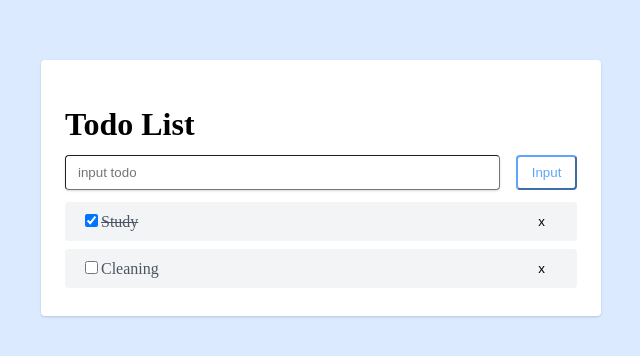
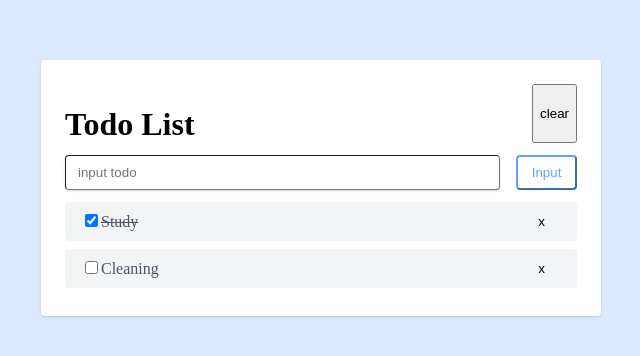
Before and after one commit to mackbex/React, a React (Create React App) app: page / in a window 1280 px wide. Shown: the part 212-568 px from the top of the page, without its empty margins (319-959 px from the left). Built offline with nearby package versions, Linux system fonts and the light colour scheme.

Commit message:
feat: add memo, callback

```diff
--- a/src/App.tsx
+++ b/src/App.tsx
@@ -1,9 +1,7 @@
-import React, {useState} from "react";
+import React, {useCallback, useState} from "react";
 import styled from "styled-components";
-import ListItem from "./components/ListItem";
 import Form from "./components/Form";
-import {DragDropContext, Draggable, Droppable, DropResult} from "react-beautiful-dnd";
-import {StrictModeDroppable} from "./components/StrictModeDroppable";
+import { DropResult} from "react-beautiful-dnd";
 import List from "./components/List";
 
 export interface PropsTodoData {
@@ -13,8 +11,8 @@ export interface PropsTodoData {
 }
 
 export default function App() {
+
     console.log("app")
-
     const [todoList, setTodoList] = useState<PropsTodoData[]>([
         {
             id: 1,
@@ -30,25 +28,12 @@ export default function App() {
 
     const [title, setTitle] = useState("")
 
-    const removeTodo = (id: Number) => {
-        setTodoList(todoList.filter((data) => data.id !== id))
+    const handleTitleChange = (e: React.ChangeEvent<HTMLInputElement>) => {
+        setTitle(e.target.value)
     }
 
-
-    const handleCheck = (id: Number) => {
-        let newTodoData = todoList.map((data) => {
-            if (data.id === id) {
-                data.completed = !data.completed
-            }
-            return data
-        });
-
-        setTodoList(newTodoData)
-        console.log("array", todoList)
-    }
-
-    const handleTitleChange = (e: React.ChangeEvent<HTMLInputElement>) => {
-        setTitle(e.target.value)
+    const handleRemoveAll = () => {
+        setTodoList([])
     }
 
     const handleSubmit = (e: React.ChangeEvent<HTMLFormElement>) => {
@@ -67,10 +52,46 @@ export default function App() {
         setTitle("")
     }
 
+    const removeTodo = useCallback((id: Number) => {
+        setTodoList(todoList.filter((data) => data.id !== id))
+    },[todoList])
+
+    const handleCheck = useCallback((id: Number) => {
+        let newTodoData = todoList.map((data) => {
+            if (data.id === id) {
+                data.completed = !data.completed
+            }
+            return data
+        });
+
+        setTodoList(newTodoData)
+        console.log("array", todoList)
+    },[todoList])
+
+    const onDragStart = useCallback(() => {
+
+    },[])
+
+    const onDragEnd = useCallback((result: DropResult) => {
+        if(!result.destination) return;
+
+        const newTodoData = todoList;
+
+        const [reordered] = newTodoData.splice(result.source.index, 1);
+
+        newTodoData.splice(result.destination.index, 0, reordered);
+        setTodoList(newTodoData);
+    },[todoList])
+
     return (
         <Container>
             <TodoBlock>
-                <Title>Todo List</Title>
+                <TitleBlock>
+                    <Title>Todo List</Title>
+                    <ClearList
+                        onClick={handleRemoveAll}
+                    >clear</ClearList>
+                </TitleBlock>
 
                 <Form
                     title={title}
@@ -80,9 +101,10 @@ export default function App() {
 
                 <List
                     todoList={todoList}
-                    setTodoList={setTodoList}
+                    removeTodo={removeTodo}
                     handleCheck={handleCheck}
-                    removeTodo={removeTodo}
+                    onDragStart={onDragStart}
+                    onDragEnd={onDragEnd}
                 />
 
             </TodoBlock>
@@ -97,8 +119,12 @@ const Container = styled.div`
   justify-content: center;
   width: 100vw;
   height: 100vh;
+  background-color: #DBEAFE;
+`;
 
-  background-color: #DBEAFE;
+const TitleBlock = styled.div`
+  display: flex;
+  justify-content: space-between;
 `;
 
 const TodoBlock = styled.div`
@@ -122,3 +148,11 @@ const Title = styled.h1`
   margin-bottom: 0.75rem;
   justify-content: space-between;
 `;
+
+const ClearList = styled.button`
+  display: inline-block;
+  margin-bottom: 0.75rem;
+  justify-content: space-between;
+  align-items: center;
+
+`;
--- a/src/components/Form.tsx
+++ b/src/components/Form.tsx
@@ -1,7 +1,5 @@
 import React, {ChangeEventHandler} from 'react';
 import styled from "styled-components";
-import {PropsTodoData} from "../App";
-
 interface Props {
     title: string,
     onSubmit: (e: React.ChangeEvent<HTMLFormElement>) => void,
@@ -10,8 +8,8 @@ interface Props {
 
 export default function Form({onSubmit, title, handleTitleChange}: Props) {
 
-    console.log("form")
     return (
+
         <TodoForm onSubmit={onSubmit}>
             <TodoInput
                 type="text"
--- a/src/components/List.tsx
+++ b/src/components/List.tsx
@@ -1,30 +1,18 @@
 import {StrictModeDroppable} from "./StrictModeDroppable";
-import {DragDropContext, Draggable, DraggableProvided, DropResult} from "react-beautiful-dnd";
-import ListItem from "./ListItem";
+import {DragDropContext, Draggable, DropResult, OnDragEndResponder, OnDragStartResponder} from "react-beautiful-dnd";
 import React, {memo} from "react";
 import {PropsTodoData} from "../App";
+import ListItem from "./ListItem";
 
 interface Props {
     todoList: PropsTodoData[],
-    setTodoList: React.Dispatch<React.SetStateAction<PropsTodoData[]>>,
+    removeTodo: (id: Number) => void,
     handleCheck: (id: Number) => void,
-    removeTodo: (id: Number) => void
+    onDragStart: OnDragStartResponder,
+    onDragEnd: OnDragEndResponder
 }
 
-function List({todoList, setTodoList, handleCheck, removeTodo}: Props) {
-    console.log("list")
-
-    const onDragStart = () => {}
-    const onDragEnd = (result: DropResult) => {
-        if(!result.destination) return;
-
-        const newTodoData = todoList;
-
-        const [reordered] = newTodoData.splice(result.source.index, 1);
-
-        newTodoData.splice(result.destination.index, 0, reordered);
-        setTodoList(newTodoData);
-    }
+function List({todoList, removeTodo, handleCheck, onDragStart, onDragEnd}: Props) {
 
     return(
         <DragDropContext
--- a/src/components/ListItem.tsx
+++ b/src/components/ListItem.tsx
@@ -1,4 +1,4 @@
-import React, {memo} from "react";
+import React, {memo, useMemo} from "react";
 import styled from "styled-components";
 import {PropsTodoData} from "../App";
 import {DraggableProvided} from "react-beautiful-dnd";
@@ -12,7 +12,10 @@ interface Props {
 }
 
 function ListItem({provided, todoData, removeTodo, handleCheck, isDragging}: Props) {
-    console.log("item")
+
+    const title = useMemo(() => {
+        return todoData.title
+    }, [todoData.title])
     return (
         <ItemDiv
             ref={provided?.innerRef}
@@ -23,7 +26,7 @@ function ListItem({provided, todoData, removeTodo, handleCheck, isDragging}: Pro
             <label>
                 <input type="checkbox" defaultChecked={todoData.completed}
                        onChange={() => handleCheck(todoData.id)}/>
-                {todoData.title}
+                {title}
             </label>
             <RemoveTodo onClick={() => removeTodo(todoData.id)}>x</RemoveTodo>
 
```
